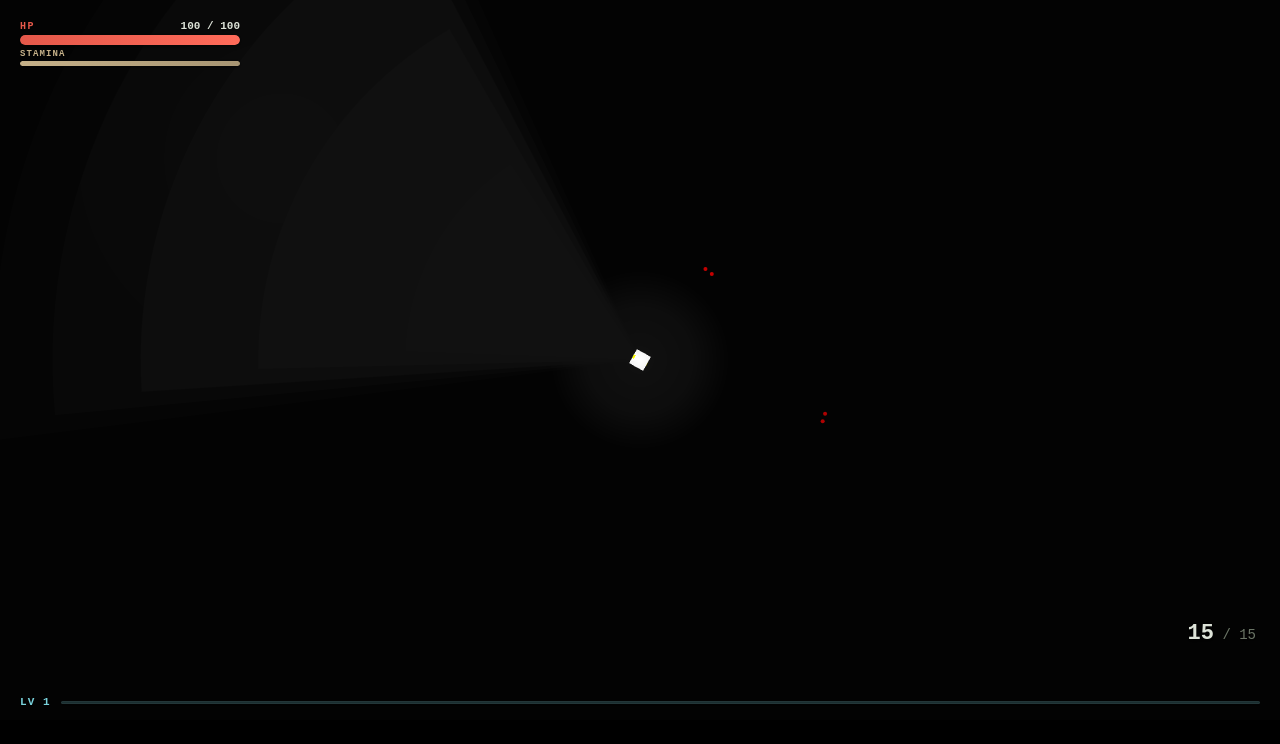
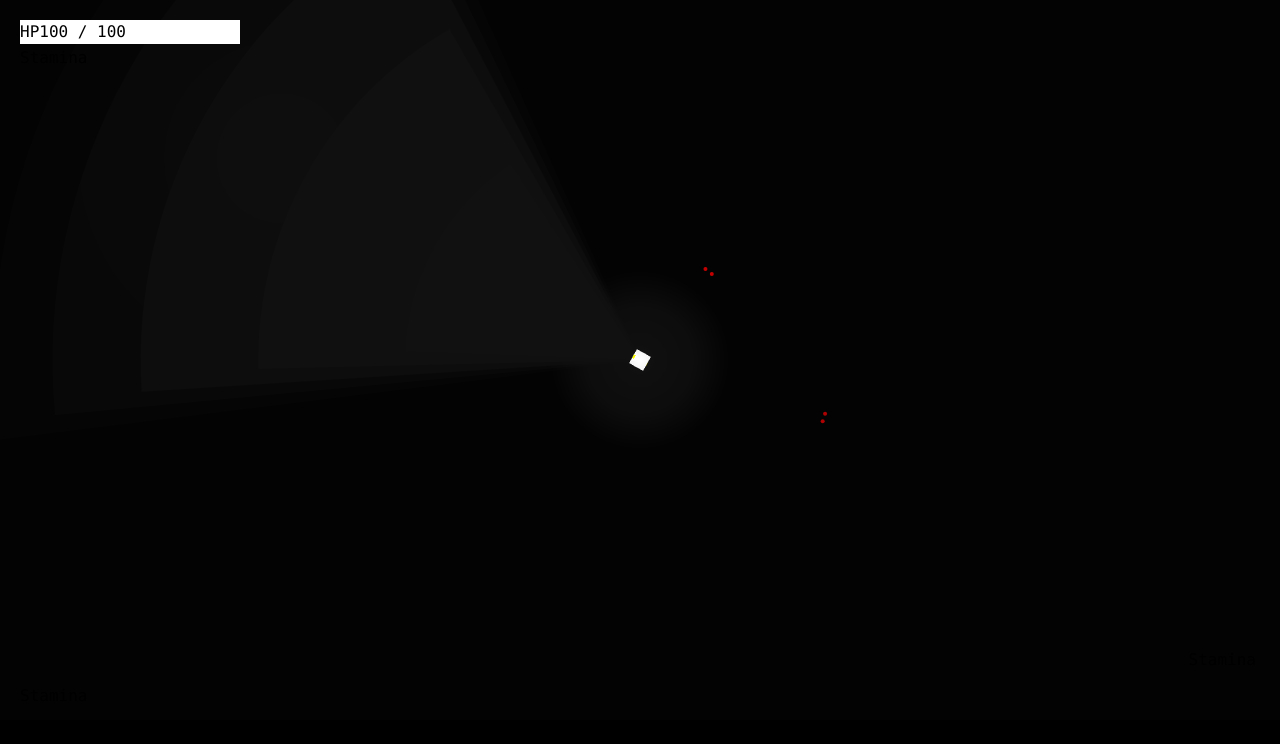
Before and after one commit to GILPYO/just-shot-it, a React (Vite) app: page / in a window 1280 px wide. Shown: the top 744 px of the page. Built offline with nearby package versions, Linux system fonts and the light colour scheme.

Commit message:
feat: Tailwind CSS 추가, HUD 컴포넌트 분리 작업 중, 플래시 라이트 원근감 있게 개선

```diff
--- a/package.json
+++ b/package.json
@@ -16,6 +16,7 @@
   },
   "devDependencies": {
     "@eslint/js": "^10.0.1",
+    "@tailwindcss/vite": "^4.3.3",
     "@types/node": "^24.13.3",
     "@types/react": "^19.2.18",
     "@types/react-dom": "^19.2.4",
@@ -24,6 +25,7 @@
     "eslint-plugin-react-hooks": "^7.1.1",
     "eslint-plugin-react-refresh": "^0.5.4",
     "globals": "^17.11.0",
+    "tailwindcss": "^4.3.3",
     "typescript": "~6.0.2",
     "typescript-eslint": "^8.67.0",
     "vite": "^8.2.2"
--- a/src/index.css
+++ b/src/index.css
@@ -1,3 +1,5 @@
+@import "tailwindcss";
+
 * {
   margin: 0;
   padding: 0;
--- /dev/null
+++ b/src/types/hud.ts
@@ -0,0 +1,13 @@
+export type HudData = {
+  hp: number;
+  maxHp: number;
+  stamina: number;
+  maxStamina: number;
+  currentAmmo: number;
+  magazineSize: number;
+  level: number;
+  currentXp: number;
+  xpToNext: number;
+  isADS: boolean;
+  isReloading: boolean;
+};
--- a/src/ui/HUD.tsx
+++ b/src/ui/HUD.tsx
@@ -1,269 +1,23 @@
-import { useEffect, useRef, useState } from "react";
-import EventBus from "../EventBus";
+import { AmmoDisplay } from "./components/AmmoDisplay";
+import { ExpBar } from "./components/ExpBar";
+import { HealthBar } from "./components/HealthBar";
+import { StaminaBar } from "./components/StaminaBar";
 
-interface HudData {
-  hp: number;
-  maxHp: number;
-  stamina: number;
-  maxStamina: number;
-  currentAmmo: number;
-  magazineSize: number;
-  level: number;
-  currentXp: number;
-  xpToNext: number;
-  isADS: boolean;
-  isReloading: boolean;
-}
-
-const COLORS = {
-  hp: "#E4584A",
-  hpBg: "#3a1512",
-  sta: "#C6B189",
-  staBg: "#2a2418",
-  xp: "#79D2DC",
-  xpBg: "#1a2e30",
-  ammo: "#DDE3D8",
-  ammoLow: "#E4584A",
-  amber: "#E8A33D",
-  text: "#DDE3D8",
-  textDim: "#6B7566",
-};
+import "./hud.css";
 
 export default function HUD() {
-  const [isLowHp, setIsLowHp] = useState(false);
-
-  // ref로 직접 DOM 조작 (60fps 리렌더 방지)
-  const hpBarRef = useRef<HTMLDivElement>(null);
-  const hpTextRef = useRef<HTMLSpanElement>(null);
-  const staBarRef = useRef<HTMLDivElement>(null);
-  const xpBarRef = useRef<HTMLDivElement>(null);
-  const lvTextRef = useRef<HTMLSpanElement>(null);
-  const ammoRef = useRef<HTMLDivElement>(null);
-  const adsRef = useRef<HTMLDivElement>(null);
-  const reloadRef = useRef<HTMLDivElement>(null);
-
-  useEffect(() => {
-    const handler = (d: HudData) => {
-      // HP 바
-      const hpRatio = d.hp / d.maxHp;
-      if (hpBarRef.current) {
-        hpBarRef.current.style.transform = `scaleX(${hpRatio})`;
-      }
-      if (hpTextRef.current) {
-        hpTextRef.current.textContent = `${Math.floor(d.hp)} / ${d.maxHp}`;
-      }
-
-      // 스태미너 바
-      const staRatio = d.stamina / d.maxStamina;
-      if (staBarRef.current) {
-        staBarRef.current.style.transform = `scaleX(${staRatio})`;
-      }
-
-      // 경험치 바
-      const xpRatio = d.currentXp / d.xpToNext;
-      if (xpBarRef.current) {
-        xpBarRef.current.style.transform = `scaleX(${xpRatio})`;
-      }
-      if (lvTextRef.current) {
-        lvTextRef.current.textContent = `LV ${d.level}`;
-      }
-
-      // 탄약
-      if (ammoRef.current) {
-        const lowAmmo = d.currentAmmo <= d.magazineSize * 0.25;
-        const color = lowAmmo ? COLORS.ammoLow : COLORS.ammo;
-        if (d.isReloading) {
-          ammoRef.current.innerHTML = `<span style="color:${COLORS.amber};font-size:18px">RELOADING</span>`;
-        } else {
-          ammoRef.current.innerHTML = `<span style="color:${color};font-size:22px;font-weight:700">${d.currentAmmo}</span><span style="color:${COLORS.textDim};font-size:14px"> / ${d.magazineSize}</span>`;
-        }
-      }
-
-      // ADS
-      if (adsRef.current) {
-        adsRef.current.style.opacity = d.isADS ? "1" : "0";
-      }
-
-      // 재장전 바
-      if (reloadRef.current) {
-        reloadRef.current.style.opacity = d.isReloading ? "1" : "0";
-      }
-
-      // 저체력
-      setIsLowHp(d.hp <= d.maxHp * 0.28);
-    };
-
-    EventBus.on("hud-update", handler);
-    return () => { EventBus.off("hud-update", handler); };
-  }, []);
-
   return (
-    <div style={{
-      position: "absolute",
-      inset: 0,
-      pointerEvents: "none",
-      fontFamily: "monospace",
-      fontVariantNumeric: "tabular-nums",
-      zIndex: 2,
-    }}>
-
-      {/* ======== 좌상단: HP + 스태미너 ======== */}
-      <div style={{ position: "absolute", top: 20, left: 20, width: 220 }}>
-        {/* HP */}
-        <div style={{ marginBottom: 4 }}>
-          <div style={{
-            display: "flex", justifyContent: "space-between", alignItems: "center",
-            marginBottom: 3,
-          }}>
-            <span style={{
-              fontSize: 10, fontWeight: 700, letterSpacing: ".15em",
-              color: COLORS.hp,
-              textShadow: "0 1px 3px rgba(0,0,0,.9)",
-            }}>HP</span>
-            <span ref={hpTextRef} style={{
-              fontSize: 11, fontWeight: 600,
-              color: COLORS.text,
-              textShadow: "0 1px 3px rgba(0,0,0,.9)",
-            }}>100 / 100</span>
-          </div>
-          <div style={{
-            width: "100%", height: 10, borderRadius: 999,
-            background: COLORS.hpBg,
-            boxShadow: "inset 0 0 0 1px rgba(255,255,255,.06), 0 1px 4px rgba(0,0,0,.7)",
-            overflow: "hidden",
-          }}>
-            <div ref={hpBarRef} style={{
-              width: "100%", height: "100%", borderRadius: 999,
-              background: `linear-gradient(90deg, ${COLORS.hp}, #ff6b5a)`,
-              transformOrigin: "left center",
-              transform: "scaleX(1)",
-              transition: "transform .15s ease",
-            }} />
-          </div>
-        </div>
-
-        {/* 스태미너 */}
-        <div>
-          <div style={{
-            fontSize: 9, fontWeight: 600, letterSpacing: ".12em",
-            color: COLORS.sta, marginBottom: 2,
-            textShadow: "0 1px 3px rgba(0,0,0,.9)",
-          }}>STAMINA</div>
-          <div style={{
-            width: "100%", height: 5, borderRadius: 999,
-            background: COLORS.staBg,
-            boxShadow: "inset 0 0 0 1px rgba(255,255,255,.04), 0 1px 3px rgba(0,0,0,.6)",
-            overflow: "hidden",
-          }}>
-            <div ref={staBarRef} style={{
-              width: "100%", height: "100%", borderRadius: 999,
-              background: `linear-gradient(90deg, ${COLORS.sta}, ${COLORS.sta}cc)`,
-              transformOrigin: "left center",
-              transform: "scaleX(1)",
-              transition: "transform .12s ease",
-            }} />
-          </div>
-        </div>
+    <div className="absolute inset-0 pointer-events-none z-2 font-mono">
+      <div className="absolute top-5 left-5 w-[220px] flex flex-col gap-[2px]">
+        <HealthBar />
+        <StaminaBar />
       </div>
-
-      {/* ======== 우하단: 탄약 ======== */}
-      <div style={{
-        position: "absolute", bottom: 44, right: 24,
-        textAlign: "right",
-        textShadow: "0 1px 4px rgba(0,0,0,.9), 0 0 12px rgba(0,0,0,.5)",
-      }}>
-        <div ref={ammoRef}>
-          <span style={{ color: COLORS.ammo, fontSize: 22, fontWeight: 700 }}>15</span>
-          <span style={{ color: COLORS.textDim, fontSize: 14 }}> / 15</span>
-        </div>
-
-        {/* ADS 표시 */}
-        <div ref={adsRef} style={{
-          opacity: 0,
-          transition: "opacity .12s",
-          marginTop: 4,
-          display: "inline-flex", alignItems: "center", gap: 5,
-          padding: "2px 8px",
-          borderRadius: 6,
-          background: "rgba(9,12,10,.65)",
-          border: "1px solid rgba(232,163,61,.3)",
-        }}>
-          <div style={{
-            width: 5, height: 5, borderRadius: "50%",
-            background: COLORS.amber,
-            boxShadow: `0 0 6px ${COLORS.amber}`,
-          }} />
-          <span style={{
-            fontSize: 10, fontWeight: 600, letterSpacing: ".18em",
-            color: COLORS.amber,
-          }}>ADS</span>
-        </div>
-
-        {/* 재장전 게이지 */}
-        <div ref={reloadRef} style={{
-          opacity: 0,
-          transition: "opacity .2s",
-          marginTop: 6,
-          width: 100, height: 3, borderRadius: 999,
-          background: "rgba(0,0,0,.5)",
-          overflow: "hidden",
-          marginLeft: "auto",
-        }}>
-          <div style={{
-            width: "100%", height: "100%", borderRadius: 999,
-            background: COLORS.amber,
-            animation: "reloadFill 1.2s linear forwards",
-          }} />
-        </div>
+      <div className="absolute bottom-12 right-6 text-right">
+        <AmmoDisplay />
       </div>
-
-      {/* ======== 하단: 경험치 바 ======== */}
-      <div style={{
-        position: "absolute", bottom: 12, left: 20, right: 20,
-        display: "flex", alignItems: "center", gap: 10,
-      }}>
-        <span ref={lvTextRef} style={{
-          fontSize: 11, fontWeight: 700, letterSpacing: ".1em",
-          color: COLORS.xp, whiteSpace: "nowrap",
-          textShadow: "0 1px 3px rgba(0,0,0,.9)",
-        }}>LV 1</span>
-        <div style={{
-          flex: 1, height: 3, borderRadius: 999,
-          background: COLORS.xpBg,
-          boxShadow: "inset 0 0 0 1px rgba(255,255,255,.04), 0 1px 3px rgba(0,0,0,.6)",
-          overflow: "hidden",
-        }}>
-          <div ref={xpBarRef} style={{
-            width: "100%", height: "100%", borderRadius: 999,
-            background: `linear-gradient(90deg, ${COLORS.xp}, ${COLORS.xp})`,
-            boxShadow: `0 0 6px rgba(121,210,220,.3)`,
-            transformOrigin: "left center",
-            transform: "scaleX(0)",
-            transition: "transform .15s ease",
-          }} />
-        </div>
+      <div className="absolute bottom-3 left-5 right-5">
+        <ExpBar />
       </div>
-
-      {/* ======== 저체력 비네트 ======== */}
-      {isLowHp && (
-        <div style={{
-          position: "absolute", inset: 0,
-          background: "radial-gradient(ellipse 70% 70% at 50% 55%, transparent 45%, rgba(150,26,18,.5) 100%)",
-          animation: "pulse 1.6s ease-in-out infinite",
-          pointerEvents: "none",
-        }} />
-      )}
-
-      <style>{`
-        @keyframes reloadFill {
-          from { transform: scaleX(0); }
-          to { transform: scaleX(1); }
-        }
-        @keyframes pulse {
-          0%, 100% { opacity: 0.5; }
-          50% { opacity: 1; }
-        }
-      `}</style>
     </div>
   );
 }
--- /dev/null
+++ b/src/ui/components/AmmoDisplay.tsx
@@ -0,0 +1,3 @@
+export const AmmoDisplay = () => {
+  return <div>Stamina</div>;
+};
--- /dev/null
+++ b/src/ui/components/ExpBar.tsx
@@ -0,0 +1,3 @@
+export const ExpBar = () => {
+  return <div>Stamina</div>;
+};
--- /dev/null
+++ b/src/ui/components/HealthBar.tsx
@@ -0,0 +1,36 @@
+import { useEffect, useState } from "react";
+import EventBus from "../../EventBus";
+import { type HudData } from "../../types/hud";
+
+export const HealthBar = () => {
+  const [hp, setHp] = useState(100);
+  const [maxHp, setMaxHp] = useState(100);
+
+  useEffect(() => {
+    const handler = (data: HudData) => {
+      setHp(data.hp);
+      setMaxHp(data.maxHp);
+    };
+    EventBus.on("hud-update", handler);
+
+    return () => {
+      EventBus.off("hud-update", handler);
+    };
+  }, []);
+
+  const percent = (hp / maxHp) * 100;
+
+  return (
+    <div className="bg-white w-full">
+      <div className="health-bar__header">
+        <span className="health-bar__label">HP</span>
+        <span className="health-bar__value">
+          {Math.floor(hp)} / {maxHp}
+        </span>
+      </div>
+      <div className="health-bar_track">
+        <div className="bg-red-500/80" style={{ width: `${percent}%` }}></div>
+      </div>
+    </div>
+  );
+};
--- /dev/null
+++ b/src/ui/components/StaminaBar.tsx
@@ -0,0 +1,3 @@
+export const StaminaBar = () => {
+  return <div>Stamina</div>;
+};
--- /dev/null
+++ b/src/ui/hud.css
@@ -0,0 +1,11 @@
+:root {
+  --hp-color: #e4584a;
+  --hp-bg: #3a1512;
+  --sta-color: #c6b189;
+  --sta-bg: #2a2418;
+  --xp-color: #79d2dc;
+  --xp-bg: #1a2e30;
+  --ammo-color: #dde3d8;
+  --ammo-low: #e4584a;
+  --text-dim: #6b7566;
+}
--- a/vite.config.ts
+++ b/vite.config.ts
@@ -1,7 +1,7 @@
-import react from '@vitejs/plugin-react'
-import { defineConfig } from 'vite'
+import { defineConfig } from "vite";
+import react from "@vitejs/plugin-react";
+import tailwindcss from "@tailwindcss/vite";
 
-// https://vite.dev/config/
 export default defineConfig({
-  plugins: [react()],
-})
+  plugins: [react(), tailwindcss()],
+});
```
Also changed, not shown: 1 other file (tests, documents, lock files or other folders).
